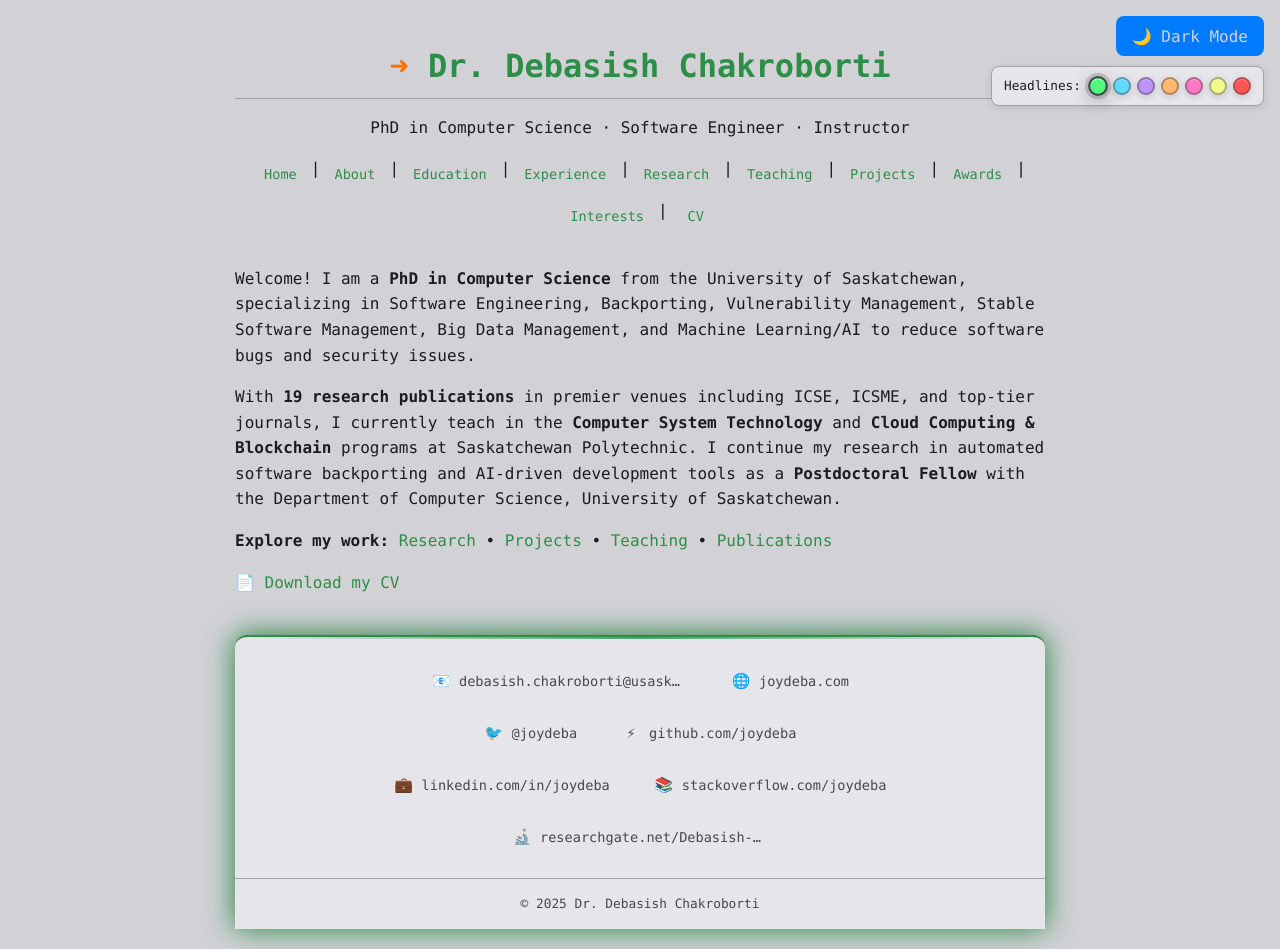
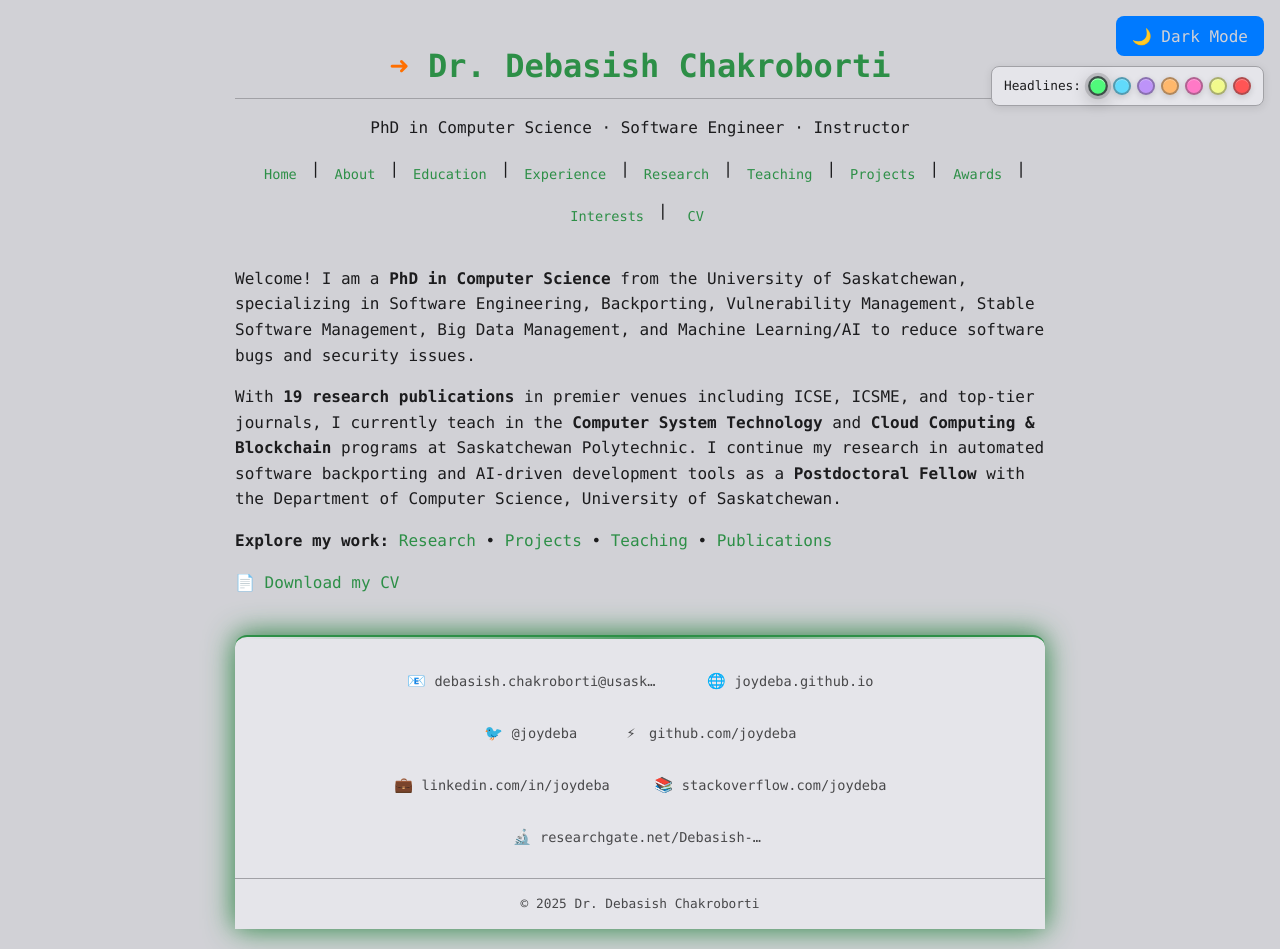
Before and after one commit to joydeba/joydeba.github.io, a Jekyll site: the page built from index.md, in a window 1280 px wide. Built offline with Jekyll 4.4.1, drawn with Linux system fonts in a browser that asks for light colours.

Commit message:
Update website links in configuration and layout files to reflect the new domain joydeba.github.io, ensuring consistency across the site.

```diff
--- a/_config.yml
+++ b/_config.yml
@@ -6,7 +6,7 @@ url: "https://joydeba.github.io"
 email: "debasish.chakroborti@usask.ca"
 phone: "306-914-6212"
 address: "410 Stensrud Rd #118, Saskatoon"
-website: "www.joydeba.com"
+website: "joydeba.github.io"
 github_username: "joydeba"
 linkedin_username: "joydeba"
 researchgate_username: "Debasish-Chakroborti"
--- a/_layouts/default.html
+++ b/_layouts/default.html
@@ -56,9 +56,9 @@
             <span class="icon">📧</span>
             <span class="contact-text">debasish.chakroborti@usask.ca</span>
           </a>
-          <a href="https://www.joydeba.com/" class="footer-link" title="Website">
+          <a href="https://joydeba.github.io/" class="footer-link" title="Website">
             <span class="icon">🌐</span>
-            <span class="contact-text">joydeba.com</span>
+            <span class="contact-text">joydeba.github.io</span>
           </a>
         </div>
         <div class="contact-row">
```
